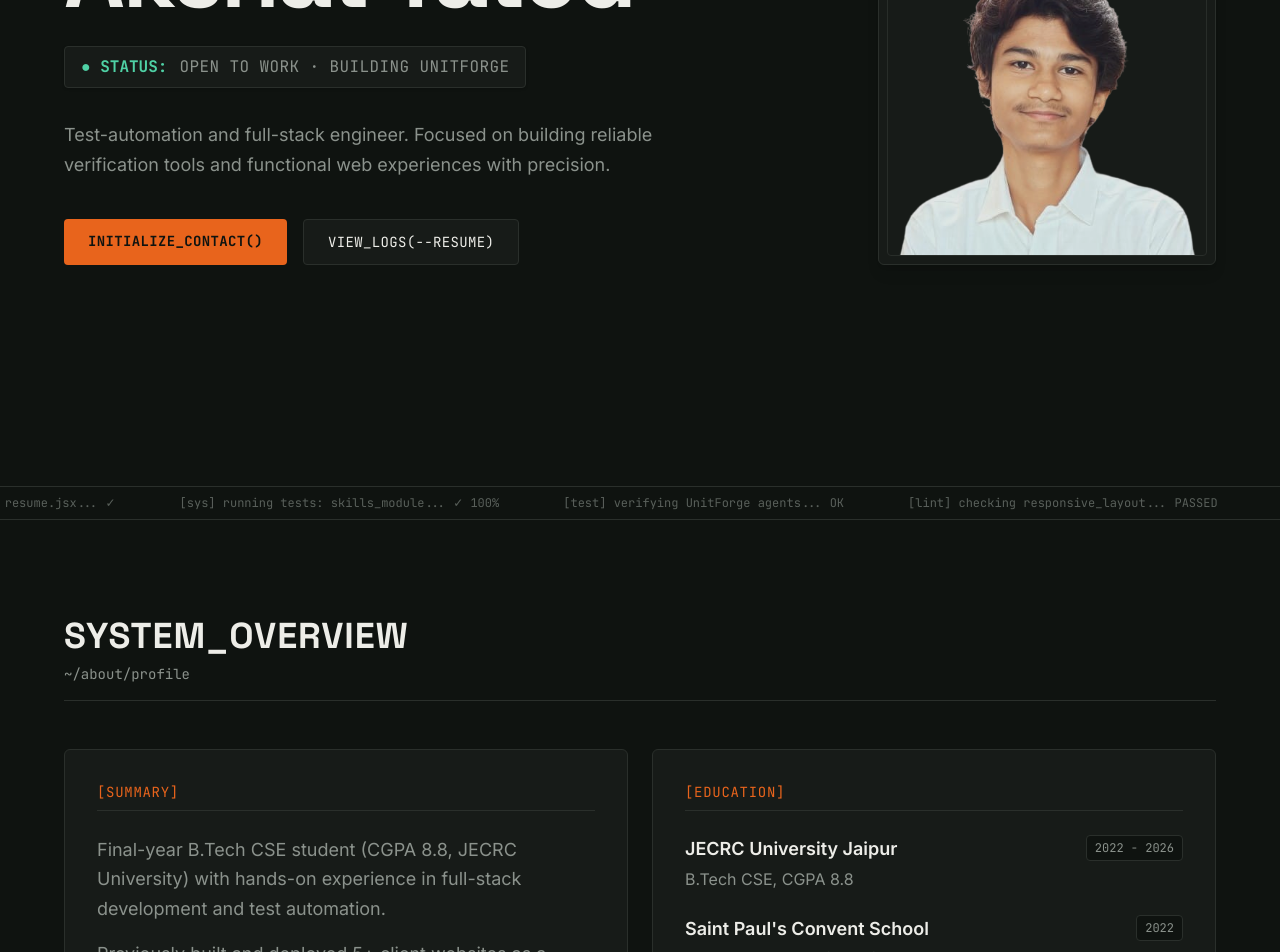
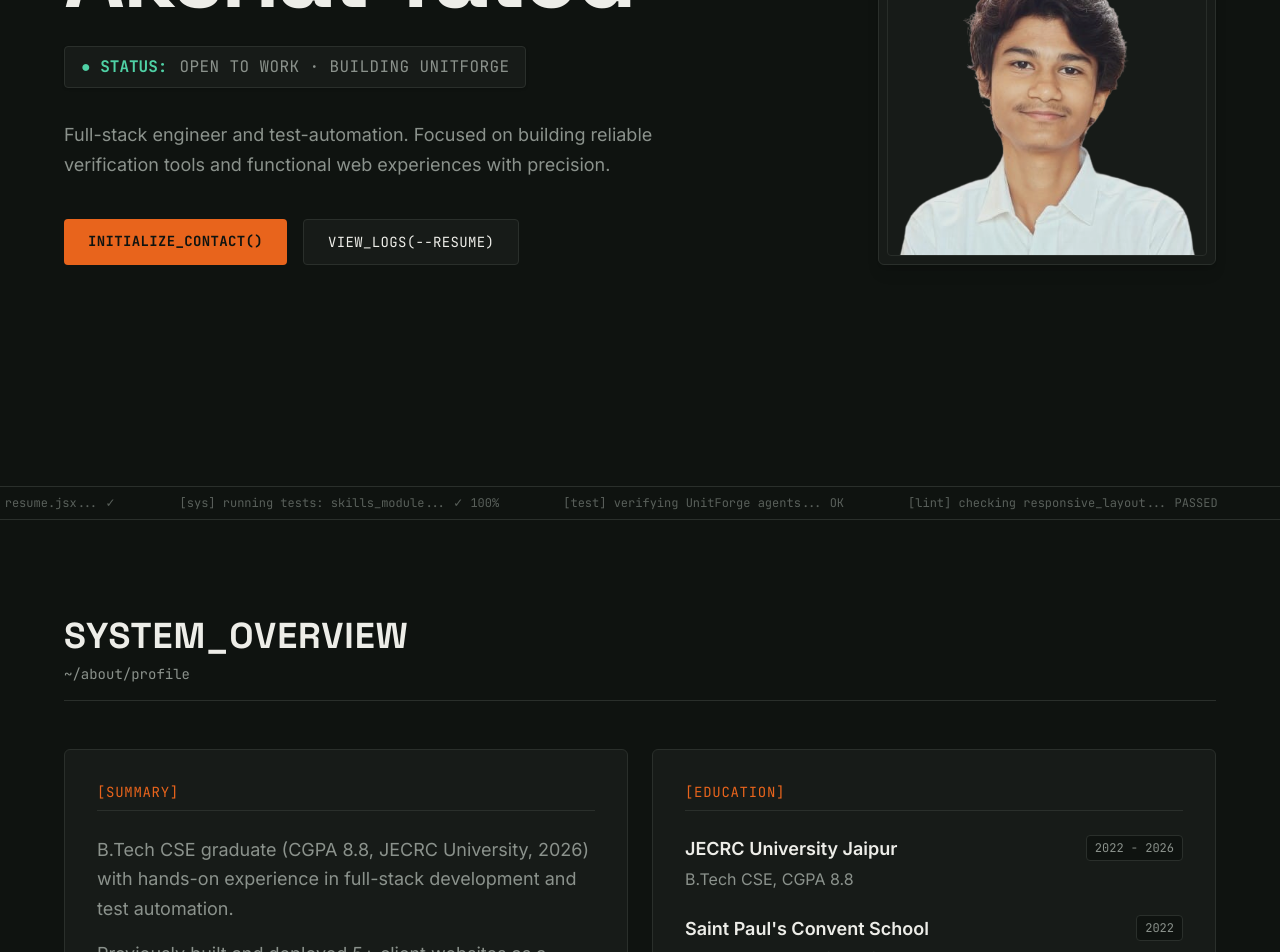
Before and after one commit to Akshat-Tated/portfolio-website, a React (Vite) app: page / in a window 1280 px wide. Shown: the part 280-1232 px from the top of the page. Built offline with nearby package versions, Linux system fonts and the light colour scheme.

Commit message:
Updated Content

```diff
--- a/src/components/About.jsx
+++ b/src/components/About.jsx
@@ -13,7 +13,7 @@ const About = () => {
               [SUMMARY]
             </h3>
             <p className="text-muted-text text-base md:text-lg leading-relaxed">
-              Final-year B.Tech CSE student (CGPA 8.8, JECRC University) with hands-on experience in full-stack development and test automation.
+              B.Tech CSE graduate (CGPA 8.8, JECRC University, 2026) with hands-on experience in full-stack development and test automation.
             </p>
             <p className="text-muted-text text-base md:text-lg mt-4 leading-relaxed">
               Previously built and deployed 5+ client websites as a freelancer and maintained a production WordPress site for an NGO (Daanpatra). Focuses on clean architecture and rigorous testing.
--- a/src/components/Hero.jsx
+++ b/src/components/Hero.jsx
@@ -18,7 +18,7 @@ const Hero = () => {
           </div>
 
           <p className="mt-8 text-muted-text text-lg max-w-2xl leading-relaxed">
-            Test-automation and full-stack engineer. Focused on building reliable verification tools and functional web experiences with precision.
+            Full-stack engineer and test-automation. Focused on building reliable verification tools and functional web experiences with precision.
           </p>
 
           {/* Buttons */}
@@ -30,7 +30,7 @@ const Hero = () => {
               Initialize_Contact()
             </a>
             <a
-              href="/assets/Akshat_Tated-Resume_Latest.pdf"
+              href="/assets/Akshat_Tated__Resume.pdf"
               className="border border-border-subtle bg-surface text-light-text px-6 py-3 rounded-sm hover:border-primary hover:text-primary transition mono text-sm uppercase tracking-wide"
             >
               View_Logs(--resume)
--- a/src/components/Projects.jsx
+++ b/src/components/Projects.jsx
@@ -1,7 +1,7 @@
 const projects = [
   {
     title: 'UnitForge — AI-Powered Unit Test Generation Engine',
-    description: 'an AI-powered engine that analyzes a Python or Java codebase and automatically generates production-ready unit tests. Phase 1 completed, LLM test-agent integration in progress.',
+    description: 'an AI-powered engine that analyzes a Python or Java codebase and automatically generates production-ready unit tests. Phase 5 completed, cloud deployment in progress.',
     tech: ['Python 3.12', 'Spring Boot 3.3', 'Java 21', 'Redis', 'PostgreSQL 16', 'React 18', 'Docker', 'Anthropic SDK'],
     link: 'https://github.com/Akshat-Tated/UnitForge',
     status: 'STATUS: IN DEVELOPMENT',
@@ -11,7 +11,7 @@ const projects = [
     title: 'Interview Preparation AI Platform',
     description: 'Full-stack AI interview prep platform integrating Gemini API for dynamic, role-specific Q&A generation across 10+ job categories with answer evaluation.',
     tech: ['React.js', 'Node.js', 'Express.js', 'MongoDB', 'Gemini API', 'TailwindCSS', 'JWT'],
-    link: 'https://github.com/Akshat-Tated',
+    link: 'https://interview-prep-ai-indol-tau.vercel.app/',
     image: 'assets/landing-page.png',
   },
   {
@@ -26,7 +26,7 @@ const projects = [
     description: 'Automation framework built using Selenium WebDriver and Pytest. Features POM architecture, handling UI and REST API test suites.',
     tech: ['Python', 'Selenium', 'Pytest', 'REST API'],
     link: 'https://github.com/Akshat-Tated/pytest-automation-framework',
-    image: 'assets/habittracker.png'
+    image: 'assets/pytestautomation.png'
   }
 ];
 
```
Also changed, not shown: public/assets/pytestautomation.png (added), 1 other file (tests, documents, lock files or other folders).
